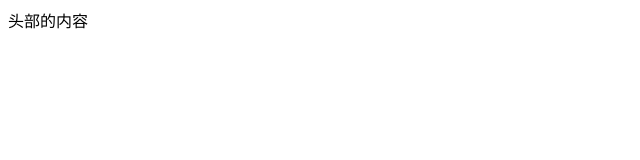
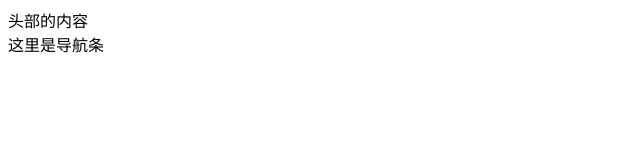
Before and after one commit to 646887102/learngit, a plain HTML site: page index.html in a window 1280 px wide. Shown: the whole page, without its empty margins (0-640 px from the left). Drawn offline with Linux system fonts and the light colour scheme.

Commit message:
add  nav in index.html file 20170717

```diff
--- a/index.html
+++ b/index.html
@@ -6,5 +6,6 @@
 	</head>
 	<body>
 		<header>头部的内容</header>
+		<nav>这里是导航条</nav>
 	</body>
 </html>
```
